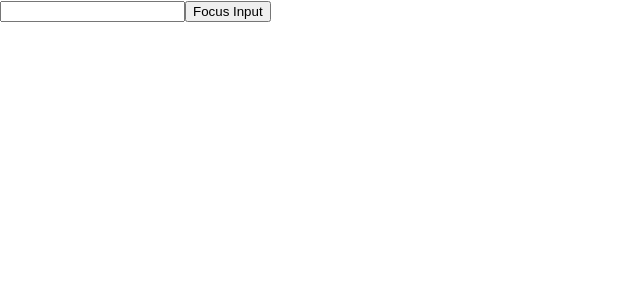
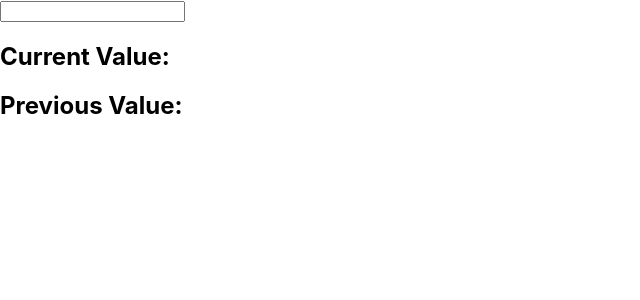
Before and after one commit to maribelcuales/React-Review-Project, a React (Create React App) app: page / in a window 1280 px wide. Shown: the top 300 px of the page, without its empty margins (0-640 px from the left). Built offline with nearby package versions, Linux system fonts and the light colour scheme.

Commit message:
Created AppPrevState component which uses useRef to keep track of previous states.

```diff
--- /dev/null
+++ b/src/App/AppPrevState.js
@@ -0,0 +1,26 @@
+// Use useRef to keep track of previous state values
+
+import { useState, useEffect, useRef } from 'react';
+
+function AppPrevState() {
+  const [inputValue, setInputValue] = useState("");
+  const previousInputValue = useRef("");
+
+  useEffect(() => {
+    previousInputValue.current = inputValue;
+  }, [inputValue]);
+
+  return (
+    <>
+      <input
+        type="text"
+        value={inputValue}
+        onChange={(e) => setInputValue(e.target.value)}
+      />
+      <h2>Current Value: {inputValue}</h2>
+      <h2>Previous Value: {previousInputValue.current}</h2>
+    </>
+  );
+}
+
+export default AppPrevState;
--- a/src/index.js
+++ b/src/index.js
@@ -3,12 +3,12 @@
 import './index.css';
 // import App from './App';
 //import TodoApp from './Todos/TodoApp.js';
-import AppInputFocus from './App/AppInputFocus.js';
+import AppPrevState from './App/AppPrevState.js';
 
 //const cars = ['Ford', 'BMW', 'Audi'];
 
 ReactDOM.render(
-<AppInputFocus />,
+<AppPrevState />,
   //<App />,
   //<Header favCol="yellow"/>,
   //<GarageCars cars={cars}/>,
```
